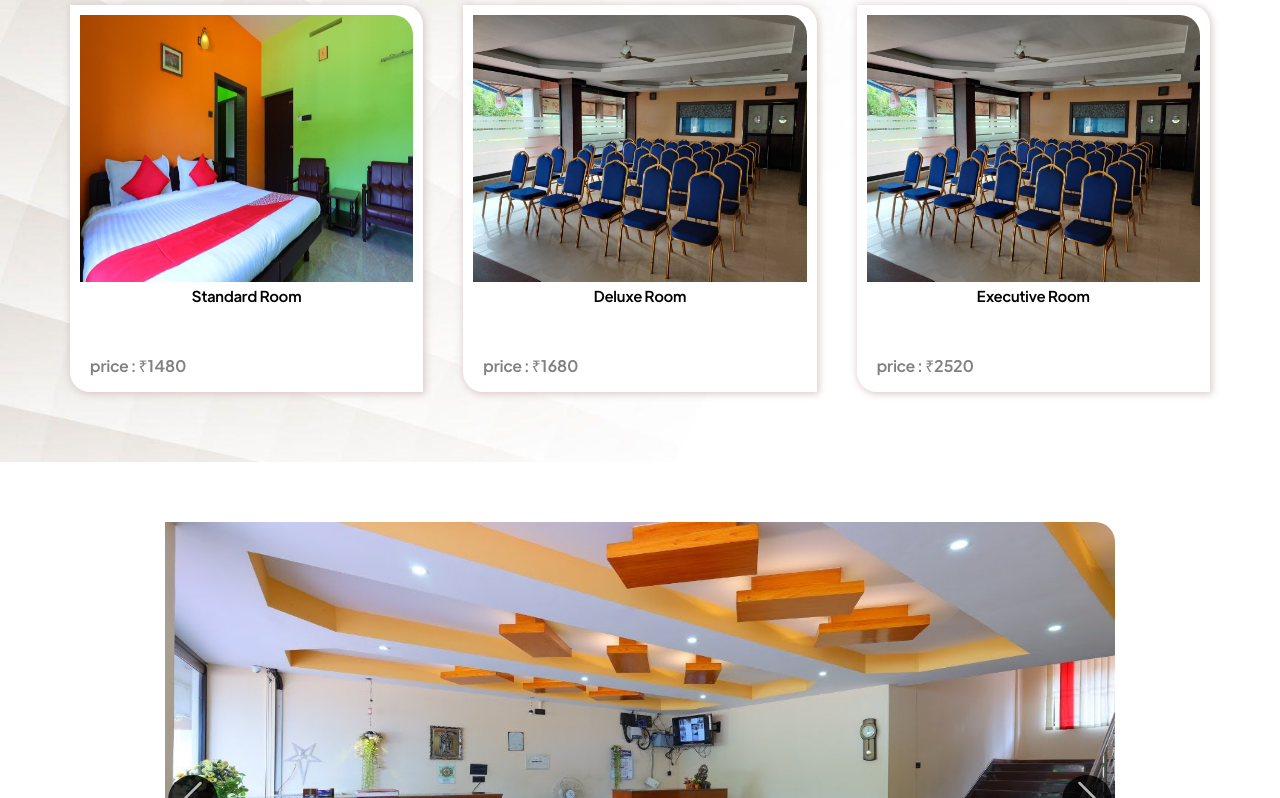
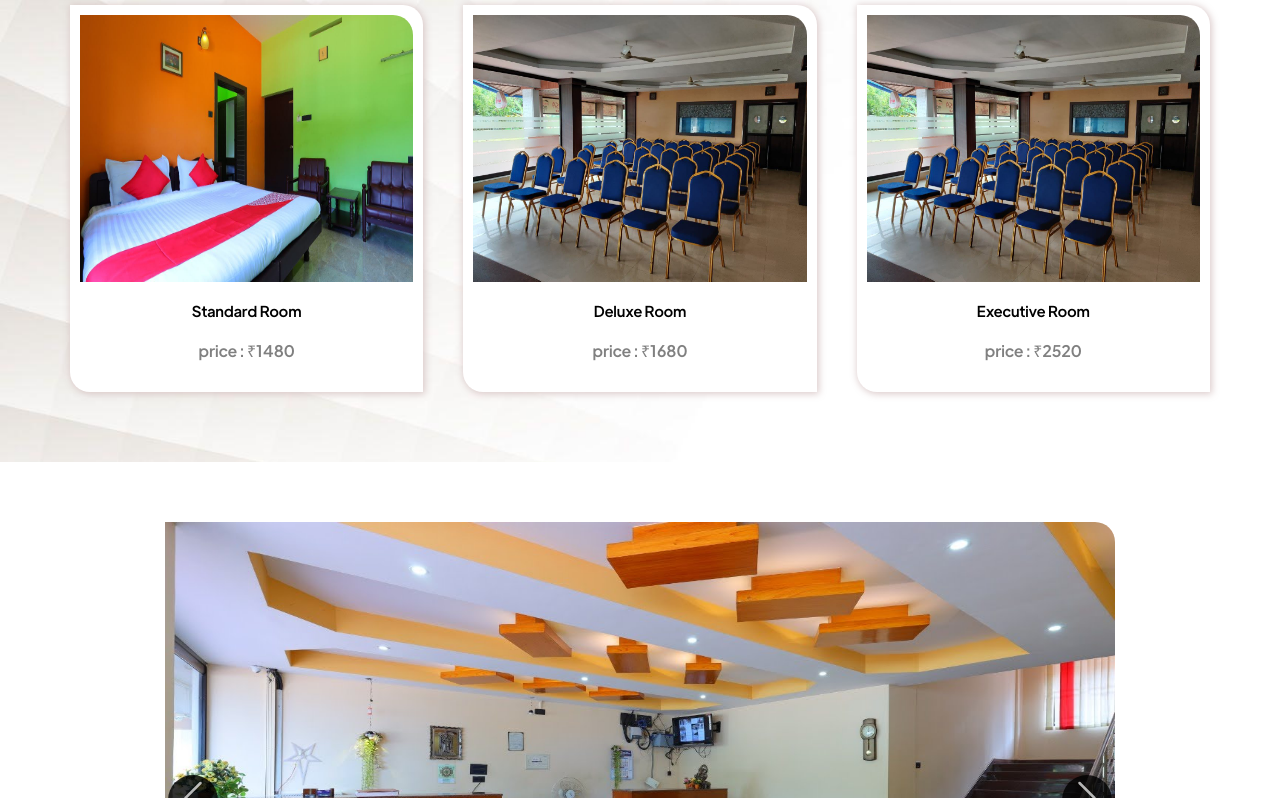
Before and after one commit to agentblues22/hotel-booking-test, a Next.js app: page / in a window 1280 px wide. Shown: the part 704-1502 px from the top of the page. Built offline with nearby package versions, Linux system fonts and the light colour scheme.

Commit message:
latest stable change

```diff
--- a/components/Pricecard.module.css
+++ b/components/Pricecard.module.css
@@ -43,9 +43,9 @@
 .prices_rating {
   font-size: 16px;
   display: flex;
-  margin: 50px 20px 20px 20px;
+  margin: 20px 20px 20px 20px;
   flex-direction: row;
-  justify-content: space-between;
+  justify-content: center;
   color: grey;
   width: 100%;
 }
```
